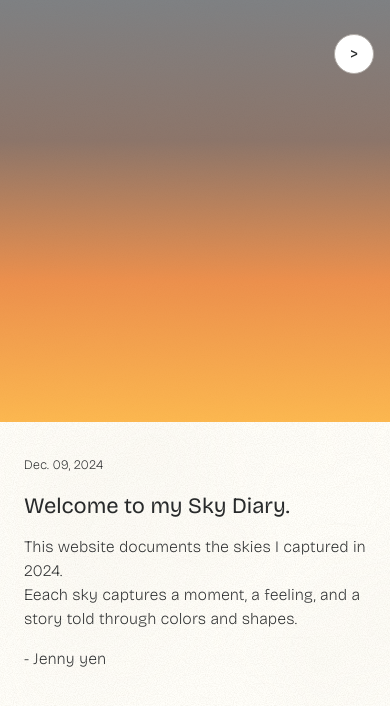
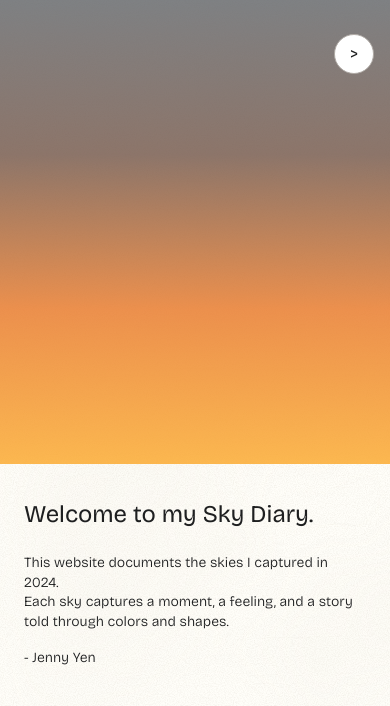
Before and after one commit to jennyenn/sky, a plain HTML site: page index.html in a window 390 px wide. Shown: the top 706 px of the page. Drawn offline with nearby package versions, Linux system fonts and the light colour scheme.

Commit message:
Home: original design as large sky panel with text at lower right; simpler process page
- Home matches Jenny's mockup: sky panel from the left edge with cycling
  gradients, welcome text at the lower right, date removed, copy typos fixed
- Process page: no panel background, no mood names on shapes, smaller step labels

Co-Authored-By: Claude Opus 5.5 <noreply@anthropic.com>
Claude-Session: https://claude.ai/code/session_01Wdut7C8V1ju3qeq8E8E7jg

```diff
--- a/index.html
+++ b/index.html
@@ -13,18 +13,11 @@
 	<body>
 		<script src="script.js"></script>
 		<section>
-			<time>
-				Dec. 09, 2024
-			</time>
-			<h1>
-				Welcome to my Sky Diary.
-			</h1>
+			<h1>Welcome to my Sky Diary.</h1>
 			<p>
-				This website documents the skies I captured in 2024.<br>Eeach sky captures a moment, a feeling, and a story told through colors and shapes.
+				This website documents the skies I captured in 2024.<br>Each sky captures a moment, a feeling, and a story told through colors and shapes.
 			</p>
-			<p>
-				- Jenny yen
-			</p>
+			<p class="sign">- Jenny Yen</p>
 		</section>
 		<div class="button">
 			<a href="introduction/index.html"> ></a>
--- a/process/script.js
+++ b/process/script.js
@@ -14,8 +14,7 @@ document.addEventListener('DOMContentLoaded', () => {
 		return `<div class="tile" style="--d:${k * 8}ms">
 			<div class="pic" role="img" aria-label="Sky on ${s.date}, ${s.location}" style="background-image:url(../asset/${s.img})"></div>
 			<div class="grad" style="background:${g}"></div>
-			<div class="box"><div class="shape ${s.mood.toLowerCase()}" style="background:${g}"></div></div>
-			<span class="mood">${s.mood}</span>
+			<div class="box" aria-label="${s.mood}"><div class="shape ${s.mood.toLowerCase()}" style="background:${g}"></div></div>
 		</div>`;
 	}).join('');
 
--- a/style.css
+++ b/style.css
@@ -1,32 +1,68 @@
 @import url('https://fonts.googleapis.com/css2?family=Bricolage+Grotesque:opsz,wght@12..96,200..800&display=swap');
 
+/*
+	Home: a large sky panel from the left edge, the welcome text at the
+	lower right. The panel cycles through sky gradients (script.js).
+*/
 body{
-	background-color: #f8f2ec;
-	color: #282A2B;
+	color: #1E1F20;
 	font-family: "Bricolage Grotesque", sans-serif;
 	min-height: 100vh;
 	min-height: 100svh;
 	display: grid;
-	grid-template-columns: 1fr 1fr;
-	align-items: center;
+	grid-template-columns: 61% 1fr;
+	padding: 9vh 0;
+	padding: 9svh 0;
+}
+
+/* Sky panel */
+.gradient_container{
+	position: relative;
+	grid-column: 1;
+	grid-row: 1;
+	min-height: 82vh;
+	min-height: 82svh;
+}
+
+.gradient{
+	position: absolute;
+	inset: 0;
+	transition: opacity 3s ease-in-out;
+}
+.top{
+	background: linear-gradient(to top, #D3D3C6, #CBDEE1, #A8D1F1, #5B87C6);
+	opacity: 1;
+}
+.bottom{
+	background: linear-gradient(to top, #CBD0C0, #C5D7D3, #B7D8E1, #6A9FDD);
+	opacity: 0;
+}
+
+/* Welcome text, sitting near the bottom of the panel */
+section{
+	grid-column: 2;
+	grid-row: 1;
+	align-self: end;
+	padding: 0 clamp(24px, 4vw, 64px) 10vh clamp(32px, 6.5vw, 100px);
 }
 
 h1{
+	font-size: clamp(22px, 1.75vw, 30px);
 	font-weight: 400;
-	margin-top: 20px;
-	font-size: clamp(22px, 2.2vw, 30px);
+	line-height: 1.2;
+	white-space: nowrap;
+}
+
+p{
+	max-width: 400px;
+	margin-top: clamp(28px, 5vh, 52px);
+	font-size: clamp(12px, 0.9vw, 14px);
+	font-weight: 300;
 	line-height: 1.2;
 }
 
-p{
-	font-weight: 200;
-	margin-top: 16px;
-	line-height: 1.5;
-}
-
-time{
-	font-weight: 200;
-	font-size: small;
+p.sign{
+	margin-top: 1.2em;
 }
 
 /* Next button */
@@ -41,7 +77,6 @@ time{
 	border-radius: 50%;
 	border: 1px solid #AEA9A4;
 }
-
 .button a{
 	display: flex;
 	align-items: center;
@@ -49,69 +84,28 @@ time{
 	width: 100%;
 	height: 100%;
 }
+.button:hover{ background-color: #282A2B; }
+.button:hover a{ color: white; }
 
-.button:hover{
-	background-color: #282A2B;
-}
-
-.button:hover a{
-	color: white;
-}
-
-/* Sky gradient column */
-.gradient_container{
-	position: relative;
-	grid-column: 1;
-	grid-row: 1;
-	align-self: stretch;
-	width: 100%;
-	min-height: 100vh;
-	min-height: 100svh;
-}
-
-section{
-	grid-column: 2;
-	grid-row: 1;
-	max-width: 560px;
-	padding: 0 clamp(32px, 7vw, 120px);
-}
-
-.gradient{
-	position: absolute;
-	inset: 0;
-	transition: opacity 3s ease-in-out;
-}
-
-.top{
-	background: linear-gradient(to top, #D3D3C6, #CBDEE1, #A8D1F1, #5B87C6);
-	opacity: 1;
-}
-.bottom{
-	background: linear-gradient(to top, #CBD0C0, #C5D7D3, #B7D8E1, #6A9FDD);
-	opacity: 0;
-}
-
-/* Tablet and phone: stack the sky above the text */
+/* Tablet and phone: sky on top, text below */
 @media (max-width: 820px){
 	body{
 		grid-template-columns: 1fr;
 		grid-template-rows: auto auto;
 		align-content: start;
-		gap: 0;
 		padding: 0;
 	}
-
 	.gradient_container{
-		grid-column: 1;
-		grid-row: 1;
 		min-height: 0;
-		height: 50vh;
-		height: 50svh;
+		height: 55vh;
+		height: 55svh;
 	}
-
 	section{
 		grid-column: 1;
 		grid-row: 2;
-		padding: 32px 24px 48px;
+		align-self: start;
+		padding: 36px 24px 56px;
 	}
+	h1{ font-size: 24px; white-space: normal; }
+	p{ font-size: 14px; line-height: 1.4; margin-top: 24px; }
 }
```
Also changed, not shown: process/style.css (+2 -15 lines).
